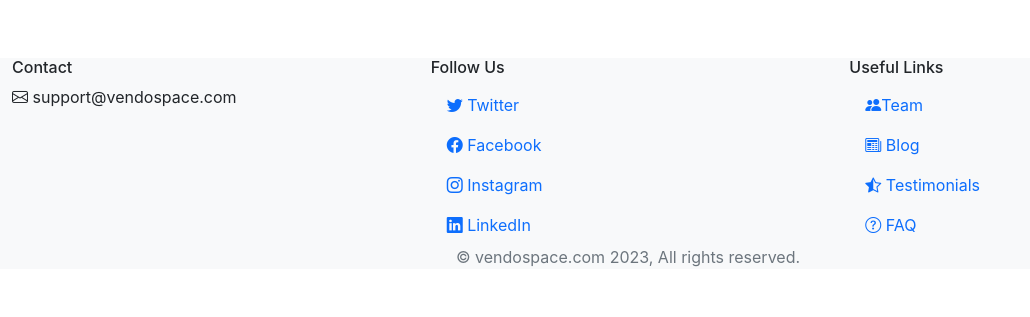
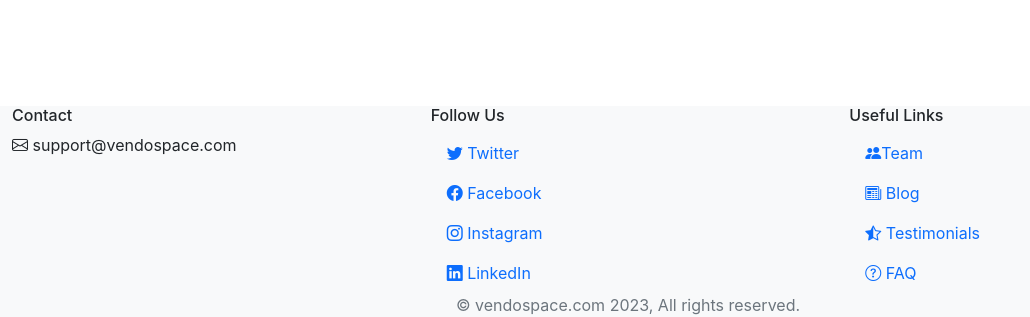
Before and after one commit to fdvmoreira/vendospace.com, a Next.js app in the folder app/: page / in a window 1280 px wide. Shown: the part 824-1141 px from the top of the page, without its empty margins (0-1030 px from the left). Before the commit the page ends 1093 px from the top, so only its background shows below. Built offline with nearby package versions, Linux system fonts and the light colour scheme; no server answers.

Commit message:
add top margin for footer component to create blank space between footer component a main content

```diff
--- a/app/components/Footer.jsx
+++ b/app/components/Footer.jsx
@@ -1,6 +1,6 @@
 const Footer = () => {
   return (
-    <footer className='text-decoration-none mt-auto container-fluid row bg-light d-flex justify-content-between'>
+    <footer className='text-decoration-none mt-5 container-fluid row bg-light d-flex justify-content-between'>
       <div className='col'>
         <h6>Contact</h6>
         <ul className='nav'>
```
